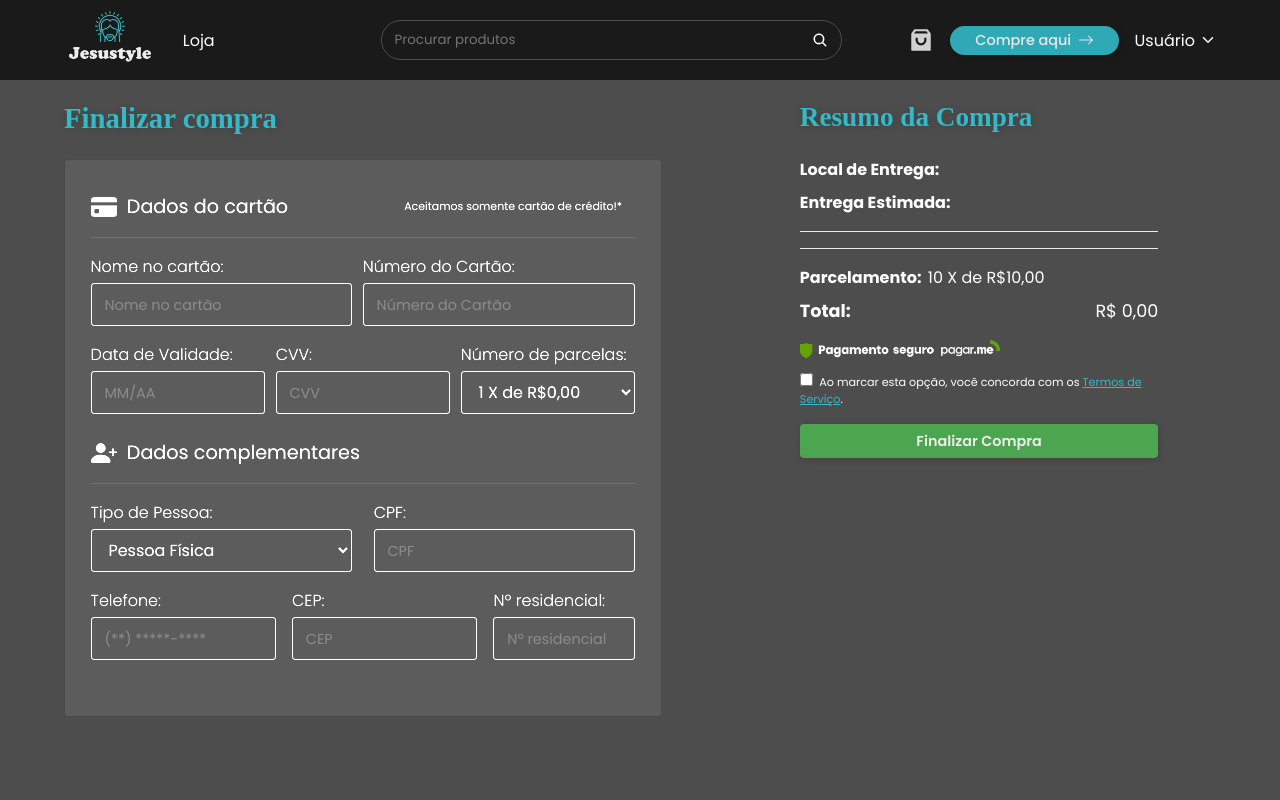
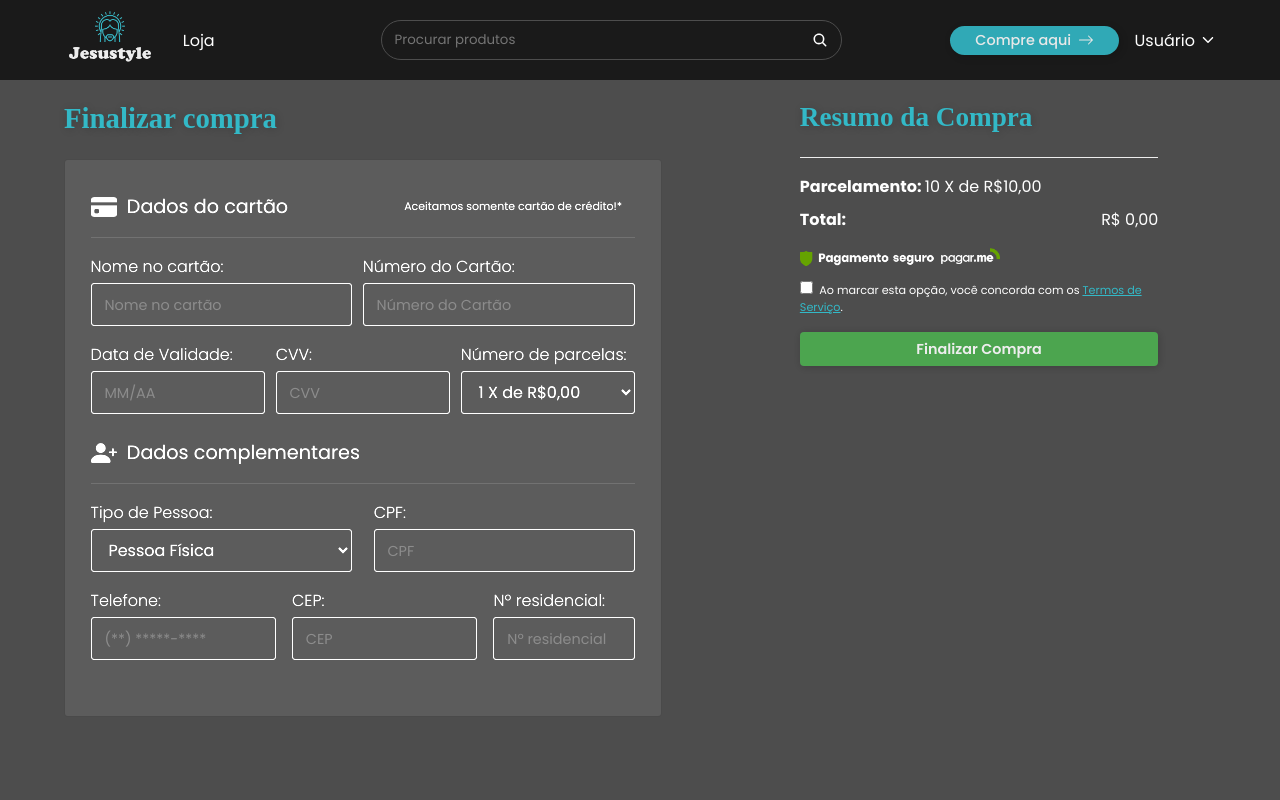
Before and after one commit to dryelleebelin/jesustyle, a React (Create React App) app: page /payment in a window 1280 px wide. Shown: the top 800 px of the page. Built offline with nearby package versions, Linux system fonts and the light colour scheme; a web font is replaced by a local one.

Commit message:
atualizações

```diff
--- a/src/components/Cart/index.js
+++ b/src/components/Cart/index.js
@@ -1,12 +1,13 @@
 import React, { useState, useEffect } from 'react'
 import './cart.scss'
-import { useNavigate } from 'react-router-dom'
+import { useNavigate, useLocation } from 'react-router-dom'
 import { Button, Drawer, DrawerBody, DrawerFooter, DrawerHeader, DrawerOverlay, DrawerContent, DrawerCloseButton, useDisclosure } from '@chakra-ui/react'
 import { RiShoppingBag3Fill } from "react-icons/ri"
 import { IoClose } from "react-icons/io5"
 import { products } from '../../pages/AllProducts'
 
-export default function Cart() {
+export default function Cart(){
+  const location = useLocation()
   const navigate = useNavigate()
   const { isOpen, onOpen, onClose } = useDisclosure()
   const btnRef = React.useRef()
@@ -36,6 +37,10 @@ export default function Cart() {
       window.removeEventListener('cartUpdated', handleCartUpdate)
     }
   }, [])
+
+  const formatPrice = (price) => {
+    return price.toLocaleString('pt-BR', { style: 'currency', currency: 'BRL' })
+  }
 
   const updateLocalStorage = (updatedCart) => {
     localStorage.setItem("cart", JSON.stringify(updatedCart))
@@ -96,10 +101,12 @@ export default function Cart() {
 
   return (
     <>
-      <Button className='btn-cart' ref={btnRef} onClick={onOpen}>
-        <RiShoppingBag3Fill />
-        {cartQuantity >= 1 && <span className="cart-quantity">{cartQuantity}</span>}
-      </Button>
+      {location.pathname !== '/payment' && (
+        <Button className='btn-cart' ref={btnRef} onClick={onOpen}>
+          <RiShoppingBag3Fill />
+          {cartQuantity >= 1 && <span className="cart-quantity">{cartQuantity}</span>}
+        </Button>
+      )}
       <Drawer isOpen={isOpen} placement="right" onClose={onClose} finalFocusRef={btnRef}>
         <DrawerOverlay onClick={onClose} />
         <DrawerContent className="cart-content">
@@ -131,7 +138,7 @@ export default function Cart() {
                             </p>
                           ))}
                         </div>
-                        <span>R$ {(product.price * product.quantity).toFixed(2).replace('.', ',')}</span>
+                        <span>{formatPrice(product.price * product.quantity)}</span>
                       </div>
                       <div>
                         <IoClose onClick={() => removeProduct(product.id)} />
@@ -149,9 +156,7 @@ export default function Cart() {
           </DrawerBody>
 
           <DrawerFooter className="cart-footer">
-            <p>Total:
-              <span>R$ {total.toFixed(2).replace('.', ',')}</span>
-            </p>
+            <p>Total: <span>{formatPrice(total)}</span></p>
             <button type='button' onClick={handleCheckout} disabled={cartProducts.length === 0}>Finalizar compra</button>
           </DrawerFooter>
         </DrawerContent>
--- a/src/pages/Payment/index.js
+++ b/src/pages/Payment/index.js
@@ -32,9 +32,6 @@ export default function Payment(){
   const [termsAccepted, setTermsAccepted] = useState(false)
 
   const [street, setStreet] = useState('')
-  const [neighborhood, setNeighborhood] = useState('')
-  const [city, setCity] = useState('')
-  const [state, setState] = useState('')
 
   const [cupom, setCupom] = useState('')
   const [desconto, setDesconto] = useState(0)
@@ -64,6 +61,10 @@ export default function Payment(){
   }, [])
 
   const total = cart.reduce((acc, curr) => acc + curr.price * curr.quantity, 0)
+
+  const formatPrice = (value) => {
+    return value.toLocaleString('pt-BR', { style: 'currency', currency: 'BRL' })
+  }
 
   const handleCardNameChange = (e) => {
     const value = e.target.value.replace(/[^a-zA-Z\s]/g, '')
@@ -213,6 +214,21 @@ export default function Payment(){
       throw error
     }
   }
+
+  useEffect(() => {
+    const fetchAndSetAddress = async () => {
+      if(cep && residentialNumber){
+        try {
+          const addressData = await fetchAddressData(cep)
+          setStreet(`${addressData.street}, ${residentialNumber}, ${addressData.city}/${addressData.state} - ${cep}`)
+        }catch(error){
+          setStreet('')
+        }
+      }
+    }
+
+    fetchAndSetAddress()
+  }, [cep, residentialNumber])
 
   // const handleChangeCupom = (event) => {
   //   const selectedValue = event.target.value
@@ -506,9 +522,9 @@ export default function Payment(){
 
           <section className='purchase-details'>
             <h1>Resumo da Compra</h1>
-            <p className='purchase-details-p'>Local de Entrega: <span>{street}</span></p>
-            <p className='purchase-details-p'>Entrega Estimada: <span></span></p>
-            <p className='total-diviser purchase-details-p'></p>
+            {street && ( <p className="purchase-details-p">Local de Entrega: <span>{street}</span></p> )}
+            {/* <p className='purchase-details-p'>Entrega Estimada: <span></span></p> */}
+            {street && ( <p className='total-diviser purchase-details-p'></p> )}
             <aside className="product-body">
               <ul>
                 {cart.map(product => (
@@ -518,7 +534,7 @@ export default function Payment(){
                       <p>{product.name}</p>
                       <p>Quantidade: {product.quantity}</p>
                       <p>Tamanho: {product.size}</p>
-                      <p>R$ {(product.price * product.quantity).toFixed(2).replace('.', ',')}</p>
+                      <p>{formatPrice(product.price * product.quantity)}</p>
                     </div>
                   </li>
                 ))}
@@ -526,12 +542,12 @@ export default function Payment(){
             </aside>
             <p className='total-diviser purchase-details-p'></p>
             <p className='purchase-details-p'>Parcelamento: <span>{installments}</span></p>
-            <p className='total purchase-details-p'>
-              Total: <span>
+            <p className='purchase-details-p' style={{display: 'flex', justifyContent: 'space-between'}}>Total: <span>{formatPrice(total)}</span></p>
+            {/* <p className='total purchase-details-p'>Total: <span>
                 {desconto > 0 && <h6 className='perc-desconto'>- R$ {desconto.toFixed(2).replace('.', ',')}</h6>}
                 R$ {(total - desconto).toFixed(2).replace('.', ',')}
               </span>
-            </p>
+            </p> */}
             {/* <div className='cupom-de-desconto'>
               <p>Código de cupom</p>
               <div>
--- a/src/pages/Payment/payment.scss
+++ b/src/pages/Payment/payment.scss
@@ -169,11 +169,8 @@
 
       .purchase-details-p{
         font-weight: 700;
-        display: flex;
-        align-items: center;
         gap: 0.5vw;
         margin-bottom: 1vh;
-        text-wrap: nowrap;
       }
 
       span {
```
